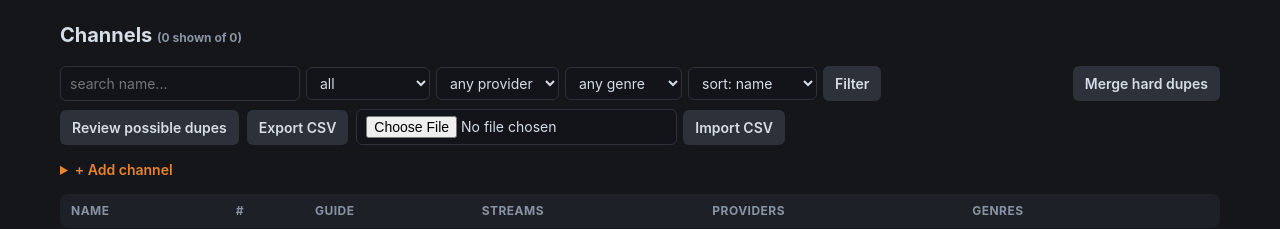
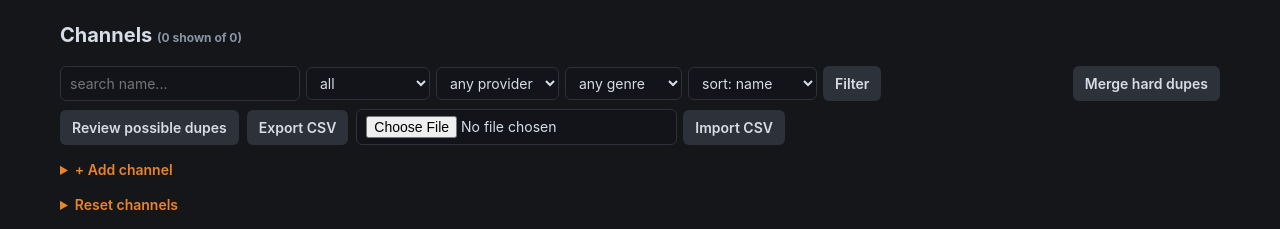
Before and after one commit to Eagle383/channelforge, a FastAPI app: page /channels in a window 1280 px wide. Shown: the part 46-275 px from the top of the page. Run offline with FastAPI, Linux system fonts and the light colour scheme; data comes from the database, SQL or seed files in the repository; data that the repository does not hold is empty.

Commit message:
Add channel reset action

```diff
--- a/channelforge/app.py
+++ b/channelforge/app.py
@@ -187,6 +187,25 @@ def channels_set_number(request: Request, channel_id: int = Form(...), number: s
 def channels_delete(request: Request, channel_id: int = Form(...)):
     db.execute("DELETE FROM channels WHERE id = ?", (channel_id,))
     return back(request, "deleted")
+
+
+@app.post("/channels/reset")
+def channels_reset(request: Request, confirm: str = Form("")):
+    if confirm.strip() != "DELETE":
+        return back(request, "type DELETE to reset channels")
+    stats = {
+        "channels": db.q1("SELECT COUNT(*) n FROM channels")["n"],
+        "rules": db.q1("SELECT COUNT(*) n FROM rules")["n"],
+        "assignments": db.q1("SELECT COUNT(*) n FROM source_channels WHERE channel_id IS NOT NULL OR ignored = 1")["n"],
+    }
+    conn = db.connect()
+    with conn:
+        conn.execute("UPDATE source_channels SET channel_id = NULL, ignored = 0, stream_format_override = ''")
+        conn.execute("DELETE FROM dupe_dismissed")
+        conn.execute("DELETE FROM guide_signatures")
+        conn.execute("DELETE FROM rules")
+        conn.execute("DELETE FROM channels")
+    return back(request, f"reset {stats['channels']} channels, {stats['rules']} rules, {stats['assignments']} assignments/ignores")
 
 
 # ---------- possible-duplicates review ----------
```
Also changed, not shown: channelforge/templates/channels.html (+11 -0 lines), tests/test_dedupe_priority.py (+36 -0 lines).
